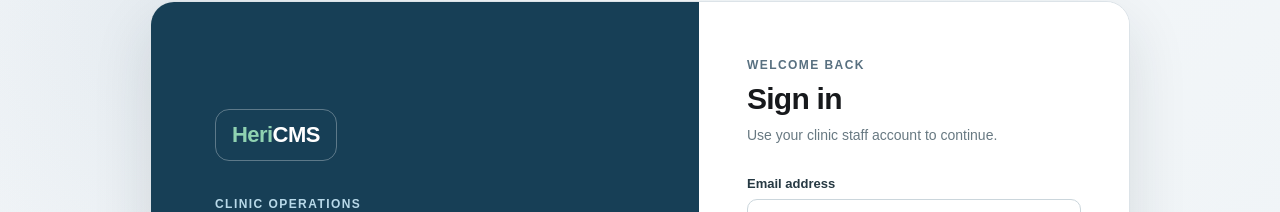
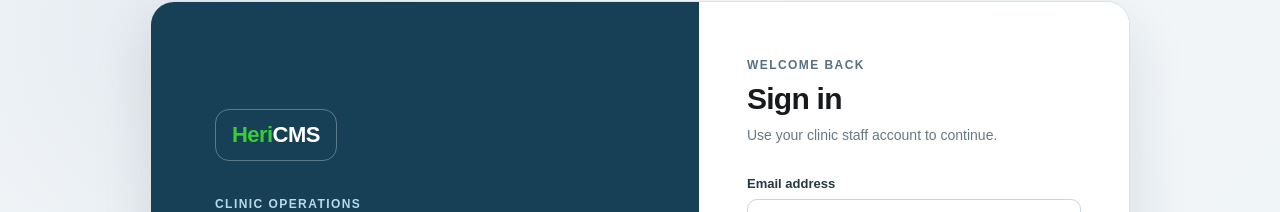
Before and after one commit to violetkimani77-ux/clinic-management-system, a Next.js app: page /login in a window 1280 px wide. Shown: the part 101-313 px from the top of the page. Built offline with nearby package versions, Linux system fonts and the light colour scheme.

Commit message:
style: set Heri brand green consistently

```diff
--- a/app/globals.css
+++ b/app/globals.css
@@ -67,7 +67,7 @@ a {
 
 .brand-heri,
 .brandHeri {
-  color: #8fd2b1;
+  color: #36CF36;
 }
 
 .brand-cms,
```
